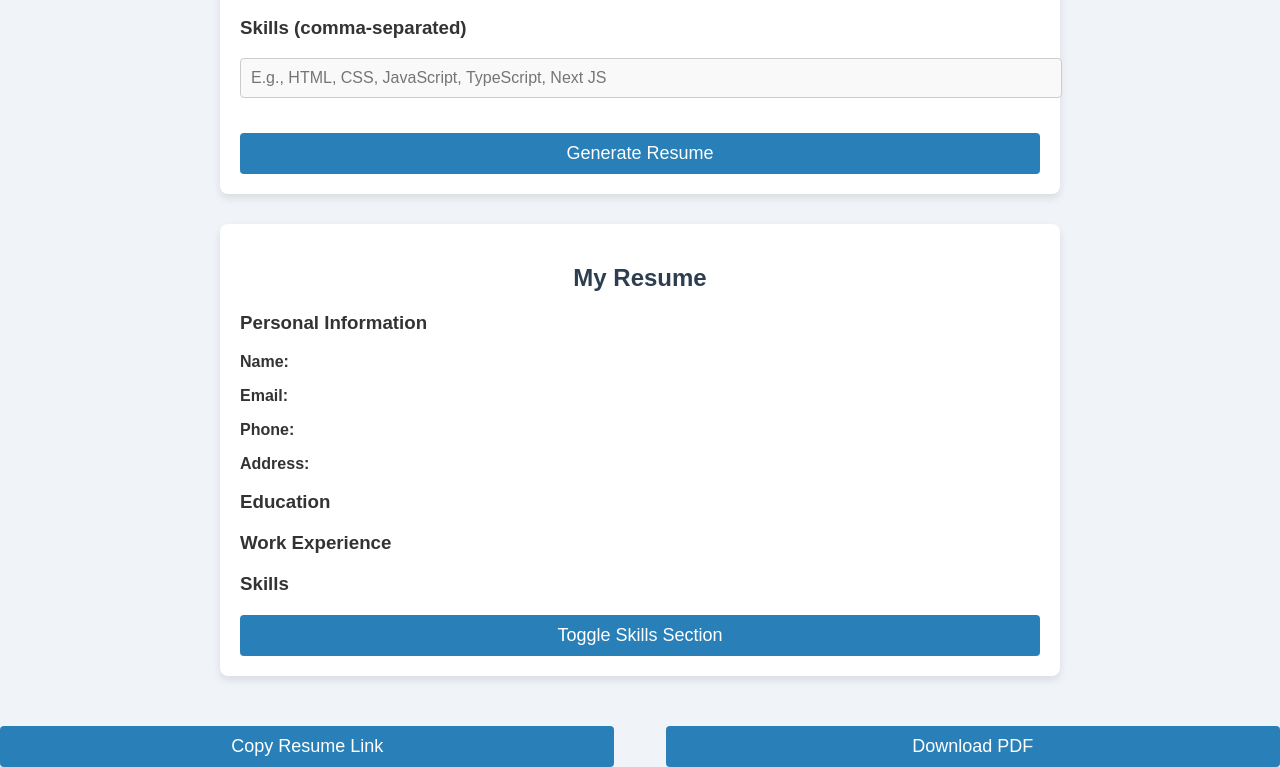
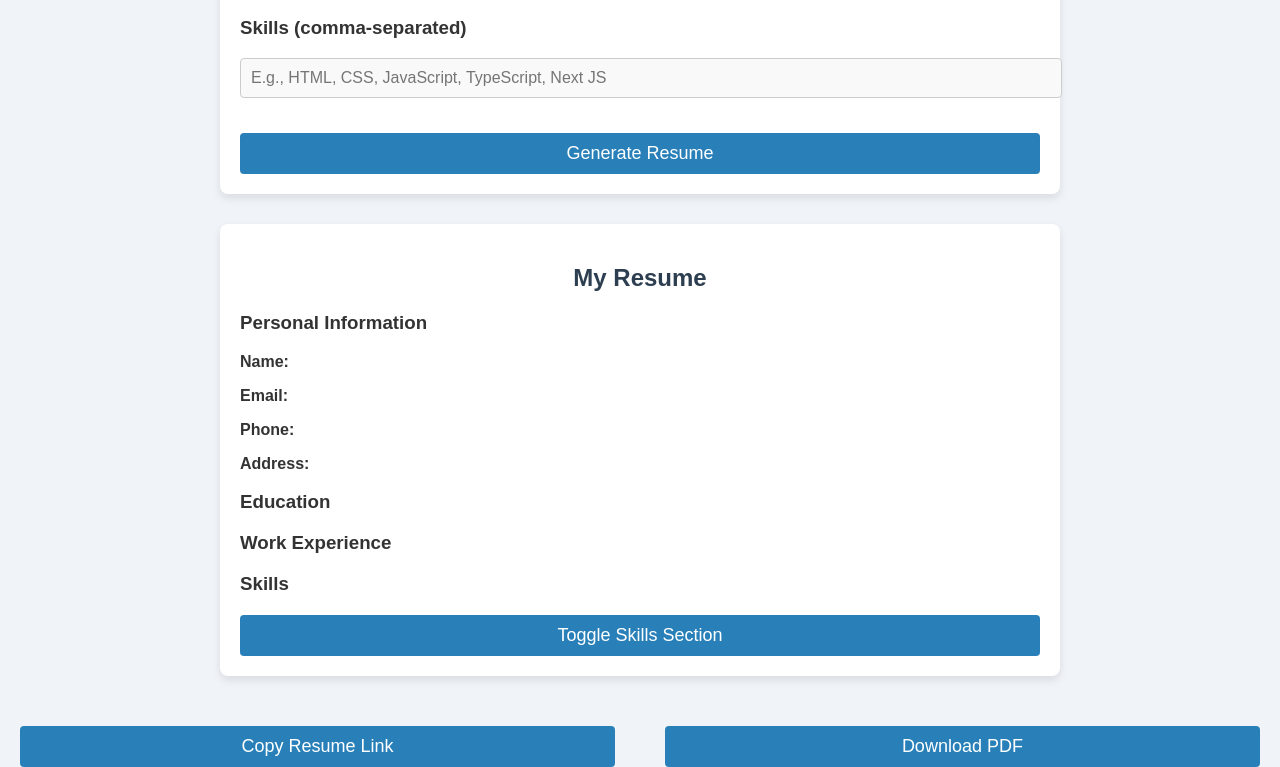
Before and after one commit to MuhammadAdnan1998/hackathon-milestone-based-interactive-resume-builder, a website: page index.html in a window 1280 px wide. Shown: the part 1039-1806 px from the top of the page. Drawn offline with Linux system fonts and the light colour scheme.

Commit message:
Add padding and uniform styling for buttons

```diff
--- a/styles.css
+++ b/styles.css
@@ -96,12 +96,12 @@ button:focus {
   display: flex;
   justify-content: space-between;
   gap: 10px;
+  padding: 0 20px; /* Adds padding on left and right */
 }
 
 .button-container button {
   width: 48%;
 }
-
 
 /* Resume Preview Styling */
 #resume-preview {
```
Also changed, not shown: index.html (+1 -0 lines).
